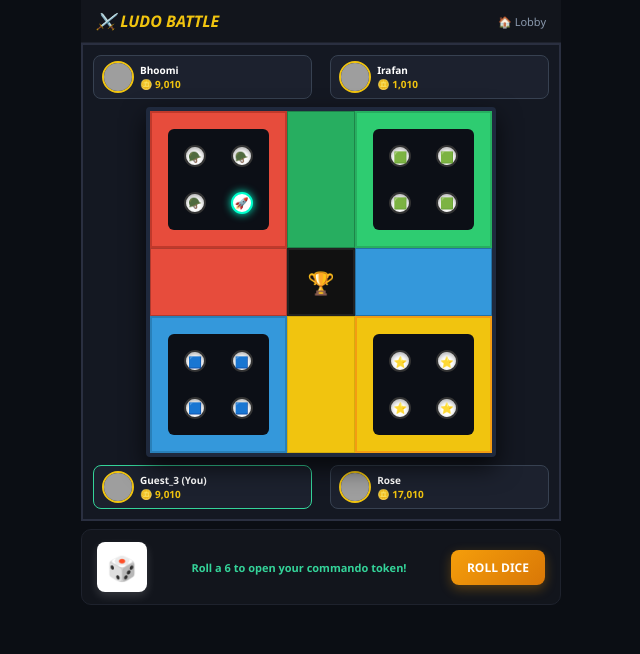
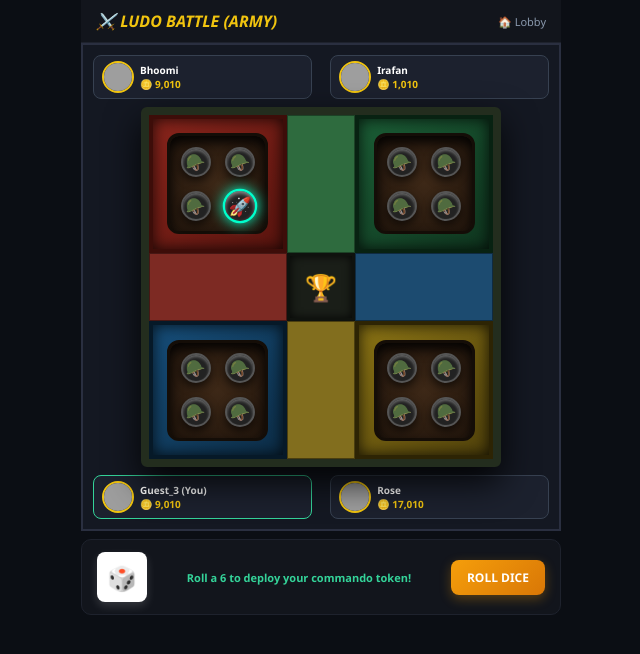
Before and after one commit to harshit-ydv001/fm4bat, a FastAPI app: template templates/ludo.html in a window 1280 px wide. Shown: the top 654 px of the page, without its empty margins (319-959 px from the left). Run offline with FastAPI, Linux system fonts and the light colour scheme; the template is opened without the code that fills it, so the values that code supplies are empty; grey boxes are pictures that could not be loaded.

Commit message:
fix ludo css syntax error and clean formatting

```diff
--- a/templates/ludo.html
+++ b/templates/ludo.html
@@ -54,53 +54,84 @@
         .player-name { font-weight: bold; color: #fff; }
         .player-coins { color: #f1c40f; font-weight: bold; }
 
-        /* EXACT 100% LUDO BOARD REPLICA */
         .board {
-            width: 350px; height: 350px;
-            background: #12151c;
-            border: 4px solid #1f293d;
+            width: 360px; height: 360px;
+            background: #3a4732;
+            border: 8px solid #232d1e;
             position: relative;
             display: grid;
             grid-template-columns: repeat(15, 1fr);
             grid-template-rows: repeat(15, 1fr);
-            box-shadow: 0 10px 25px rgba(0,0,0,0.7);
-            border-radius: 4px;
+            box-shadow: 0 15px 35px rgba(0,0,0,0.85);
+            border-radius: 6px;
+            overflow: hidden;
         }
 
-        /* 4 Corner Bases */
-        .base-red { grid-column: 1 / 7; grid-row: 1 / 7; background: #e74c3c; border: 2px solid #c0392b; display: flex; justify-content: center; align-items: center; }
-        .base-green { grid-column: 10 / 16; grid-row: 1 / 7; background: #2ecc71; border: 2px solid #27ae60; display: flex; justify-content: center; align-items: center; }
-        .base-blue { grid-column: 1 / 7; grid-row: 10 / 16; background: #3498db; border: 2px solid #2980b9; display: flex; justify-content: center; align-items: center; }
-        .base-yellow { grid-column: 10 / 16; grid-row: 10 / 16; background: #f1c40f; border: 2px solid #f39c12; display: flex; justify-content: center; align-items: center; }
-
-        /* Inner Dark Square with 4 Token Circles */
-        .bunker-box {
-            width: 76%; height: 76%; background: #0c0f16; border-radius: 6px;
-            display: grid; grid-template-columns: repeat(2, 1fr); grid-template-rows: repeat(2, 1fr);
-            padding: 8px; gap: 8px; align-items: center; justify-items: center;
+        .base-red {
+            grid-column: 1 / 7; grid-row: 1 / 7;
+            background: linear-gradient(135deg, #8b251c 0%, #5a140e 100%);
+            border: 4px solid #3d0d09;
+            display: flex; justify-content: center; align-items: center;
+            box-shadow: inset 0 0 15px rgba(0,0,0,0.8);
+        }
+        .base-green {
+            grid-column: 10 / 16; grid-row: 1 / 7;
+            background: linear-gradient(135deg, #1b5e36 0%, #0f361f 100%);
+            border: 4px solid #082212;
+            display: flex; justify-content: center; align-items: center;
+            box-shadow: inset 0 0 15px rgba(0,0,0,0.8);
+        }
+        .base-blue {
+            grid-column: 1 / 7; grid-row: 10 / 16;
+            background: linear-gradient(135deg, #164e7a 0%, #0c2d47 100%);
+            border: 4px solid #061928;
+            display: flex; justify-content: center; align-items: center;
+            box-shadow: inset 0 0 15px rgba(0,0,0,0.8);
+        }
+        .base-yellow {
+            grid-column: 10 / 16; grid-row: 10 / 16;
+            background: linear-gradient(135deg, #8a7314 0%, #52430b 100%);
+            border: 4px solid #2d2404;
+            display: flex; justify-content: center; align-items: center;
+            box-shadow: inset 0 0 15px rgba(0,0,0,0.8);
         }
 
-        .token-circle {
-            width: 22px; height: 22px; background: #fff; border-radius: 50%;
-            display: flex; justify-content: center; align-items: center; font-size: 11px;
-            box-shadow: inset 0 2px 4px rgba(0,0,0,0.3); border: 2px solid #333; cursor: pointer;
-        }
-        .token-circle.active { border-color: #00ffcc; box-shadow: 0 0 8px #00ffcc; }
-
-        /* Center Home (Trophy) */
-        .center-home {
-            grid-column: 7 / 10; grid-row: 7 / 10; background: #111;
-            display: flex; justify-content: center; align-items: center; font-size: 22px;
-            border: 2px solid #222;
+        .bunker-box {
+            width: 78%; height: 78%;
+            background: radial-gradient(circle, #3d2817 0%, #21150c 100%);
+            border-radius: 12px;
+            display: grid; grid-template-columns: repeat(2, 1fr); grid-template-rows: repeat(2, 1fr);
+            padding: 8px; gap: 10px; align-items: center; justify-items: center;
+            box-shadow: inset 0 6px 12px rgba(0,0,0,0.9);
+            border: 3px solid #140d07;
         }
 
-        /* Cross Tracks (Paths) matching exact design */
-        .path-v-top { grid-column: 7 / 10; grid-row: 1 / 7; background: #27ae60; border: 1px solid #1e8449; }
-        .path-v-bottom { grid-column: 7 / 10; grid-row: 10 / 16; background: #f1c40f; border: 1px solid #d4ac0d; }
-        .path-h-left { grid-column: 1 / 7; grid-row: 7 / 10; background: #e74c3c; border: 1px solid #b03a2e; }
-        .path-h-right { grid-column: 10 / 16; grid-row: 7 / 10; background: #3498db; border: 1px solid #2471a3; }
+        .token-helmet {
+            width: 30px; height: 30px; background: #222; border-radius: 50%;
+            display: flex; justify-content: center; align-items: center; font-size: 16px;
+            box-shadow: 0 4px 8px rgba(0,0,0,0.6), inset 0 2px 3px rgba(255,255,255,0.3);
+            border: 2px solid #555; cursor: pointer;
+            transition: transform 0.2s;
+        }
+        .token-helmet.active-commando {
+            border-color: #00ffcc;
+            box-shadow: 0 0 12px #00ffcc, inset 0 2px 4px rgba(255,255,255,0.5);
+            transform: scale(1.15);
+        }
 
-        /* Control Panel */
+        .center-home {
+            grid-column: 7 / 10; grid-row: 7 / 10;
+            background: #1a1e18;
+            display: flex; justify-content: center; align-items: center; font-size: 26px;
+            border: 3px solid #0f120e;
+            box-shadow: inset 0 0 10px rgba(0,0,0,0.8);
+        }
+
+        .path-v-top { grid-column: 7 / 10; grid-row: 1 / 7; background: #2e6b3e; border: 1px solid #1c4226; }
+        .path-v-bottom { grid-column: 7 / 10; grid-row: 10 / 16; background: #826e1e; border: 1px solid #4a3e0f; }
+        .path-h-left { grid-column: 1 / 7; grid-row: 7 / 10; background: #7d2a23; border: 1px solid #471714; }
+        .path-h-right { grid-column: 10 / 16; grid-row: 7 / 10; background: #1c4b70; border: 1px solid #0f2b42; }
+
         .control-panel {
             width: 100%; max-width: 480px;
             background: #12151c;
@@ -128,7 +159,7 @@
 <body>
 
     <div class="navbar">
-        <a href="/dashboard" class="brand-logo">⚔️ LUDO BATTLE</a>
+        <a href="/dashboard" class="brand-logo">⚔️ LUDO BATTLE (ARMY)</a>
         <a href="/dashboard" style="color: #8a99ad; text-decoration: none; font-size: 11px;">🏠 Lobby</a>
     </div>
 
@@ -151,25 +182,25 @@
             </div>
         </div>
 
-        <!-- 100% Exact Ludo Board Replica -->
+        <!-- Army Battle Ludo Board -->
         <div class="board">
             <!-- Red Base -->
             <div class="base-red">
                 <div class="bunker-box">
-                    <div class="token-circle">🪖</div>
-                    <div class="token-circle">🪖</div>
-                    <div class="token-circle">🪖</div>
-                    <div class="token-circle active" id="token-active">🚀</div>
+                    <div class="token-helmet">🪖</div>
+                    <div class="token-helmet">🪖</div>
+                    <div class="token-helmet">🪖</div>
+                    <div class="token-helmet active-commando" id="active-commando">🚀</div>
                 </div>
             </div>
 
             <!-- Green Base -->
             <div class="base-green">
                 <div class="bunker-box">
-                    <div class="token-circle">🟩</div>
-                    <div class="token-circle">🟩</div>
-                    <div class="token-circle">🟩</div>
-                    <div class="token-circle">🟩</div>
+                    <div class="token-helmet">🪖</div>
+                    <div class="token-helmet">🪖</div>
+                    <div class="token-helmet">🪖</div>
+                    <div class="token-helmet">🪖</div>
                 </div>
             </div>
 
@@ -183,20 +214,20 @@
             <!-- Blue Base -->
             <div class="base-blue">
                 <div class="bunker-box">
-                    <div class="token-circle">🟦</div>
-                    <div class="token-circle">🟦</div>
-                    <div class="token-circle">🟦</div>
-                    <div class="token-circle">🟦</div>
+                    <div class="token-helmet">🪖</div>
+                    <div class="token-helmet">🪖</div>
+                    <div class="token-helmet">🪖</div>
+                    <div class="token-helmet">🪖</div>
                 </div>
             </div>
 
             <!-- Yellow Base -->
             <div class="base-yellow">
                 <div class="bunker-box">
-                    <div class="token-circle">⭐</div>
-                    <div class="token-circle">⭐</div>
-                    <div class="token-circle">⭐</div>
-                    <div class="token-circle">⭐</div>
+                    <div class="token-helmet">🪖</div>
+                    <div class="token-helmet">🪖</div>
+                    <div class="token-helmet">🪖</div>
+                    <div class="token-helmet">🪖</div>
                 </div>
             </div>
         </div>
@@ -223,19 +254,19 @@
     <!-- Controls & Dice -->
     <div class="control-panel">
         <div class="dice-box" id="dice-value">🎲</div>
-        <div class="status-msg" id="game-status">Roll a 6 to open your commando token!</div>
+        <div class="status-msg" id="game-status">Roll a 6 to deploy your commando token!</div>
         <button class="roll-btn" id="roll-dice-btn" onclick="rollDice()">Roll Dice</button>
     </div>
 
     <script>
-        let isOpen = false;
-        let steps = 0;
+        let commandoOut = false;
+        let progressSteps = 0;
 
         function rollDice() {
             const diceEl = document.getElementById("dice-value");
             const statusEl = document.getElementById("game-status");
             const rollBtn = document.getElementById("roll-dice-btn");
-            const activeToken = document.getElementById("token-active");
+            const commandoToken = document.getElementById("active-commando");
 
             rollBtn.disabled = true;
             let rollAnim = setInterval(() => {
@@ -247,23 +278,23 @@
                 let roll = Math.floor(Math.random() * 6) + 1;
                 diceEl.innerText = roll;
 
-                if (!isOpen) {
+                if (!commandoOut) {
                     if (roll === 6) {
-                        isOpen = true;
-                        activeToken.innerText = "👑";
-                        statusEl.innerText = `Rolled 6! Token is now active on track!`;
+                        commandoOut = true;
+                        commandoToken.innerText = "👑";
+                        statusEl.innerText = `Rolled 6! Commando deployed into battle zone!`;
                     } else {
-                        statusEl.innerText = `Rolled ${roll}. Need 6 to open token!`;
+                        statusEl.innerText = `Rolled ${roll}. Need 6 to deploy commando!`;
                     }
                 } else {
-                    steps += roll;
-                    if (steps >= 5) {
-                        statusEl.innerText = `🎉 Victory! Reached Home! Won 500 Coins!`;
+                    progressSteps += roll;
+                    if (progressSteps >= 5) {
+                        statusEl.innerText = `🎉 Victory! Commando secured the Trophy! Won 500 Coins!`;
                         setTimeout(() => {
                             window.location.href = "/dashboard";
                         }, 1500);
                     } else {
-                        statusEl.innerText = `Rolled ${roll}. Advanced to step ${steps}/5!`;
+                        statusEl.innerText = `Rolled ${roll}. Advanced to checkpoint ${progressSteps}/5!`;
                     }
                 }
                 rollBtn.disabled = false;
```
